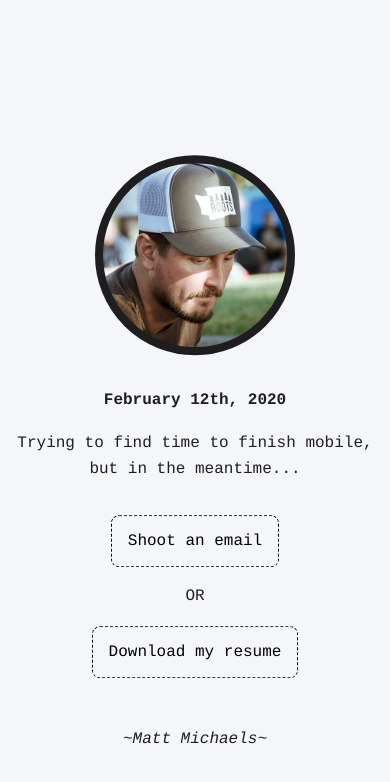
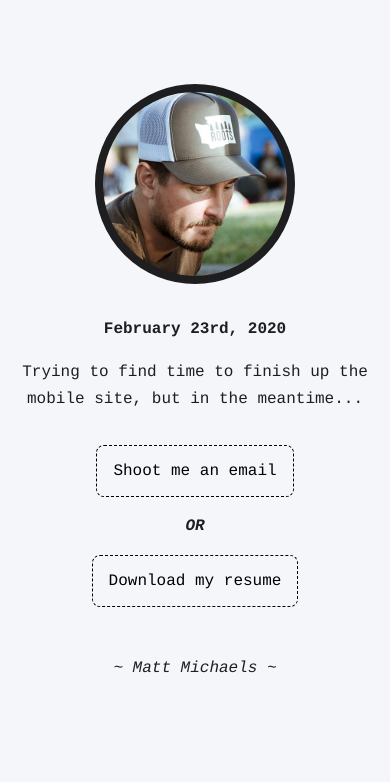
Before and after one commit to mm-info/mm-portfolio, a website with bundled scripts: page index.html in a window 390 px wide. Built offline with nearby package versions, Linux system fonts and the light colour scheme.

Commit message:
Updated mobile

```diff
--- a/index.html
+++ b/index.html
@@ -4,7 +4,7 @@
   <meta charset="utf-8">
   <meta http-equiv="X-UA-Compatible" content="IE=edge">
   <meta name="viewport" content="width=device-width, initial-scale=1">
-  <title>MM Info</title>
+  <title>Matt Michaels: Design Technologist</title>
   <link href="https://fonts.googleapis.com/css?family=Roboto:300,400,500,900" rel="stylesheet" type="text/css">
   <link rel="stylesheet" href="dist/css/main.css">
 </head>
@@ -837,12 +837,12 @@
 <div class="mobile-placeholder">
   <div class="container">
     <div class="note-pic"></div>
-    <p class="note-date">February 12th, 2020</p>
-    <p class="note-header">Trying to find time to finish mobile, but in the meantime...</p>
-    <a class="button" href="mailto:matt@mattmichaels.info">Shoot an email</a>
+    <p class="note-date">February 23rd, 2020</p>
+    <p class="note-header">Trying to find time to finish up the mobile site, but in the meantime...</p>
+    <a class="button" href="mailto:matt@mattmichaels.info">Shoot me an email</a>
     <p class="note-or">OR</p>
     <a class="button" href="Matt-Michaels_Resume_2020.pdf">Download my resume</a></h2>
-    <p class="name">~Matt Michaels~</p>
+    <p class="name">~ Matt Michaels ~</p>
   </div>
 </div>
 
--- a/src/scss/main.scss
+++ b/src/scss/main.scss
@@ -47,7 +47,7 @@ body {
     width: 100vw;
 
     .container {
-      @include vertical-align();
+      margin-top: 10vh;
       text-align: center;
 
       .note-pic {
@@ -78,6 +78,8 @@ body {
 
       .note-or {
         font-family: courier;
+        font-weight: bold;
+        font-style: italic;
         margin: 0rem;
       }
 
```
Also changed, not shown: dist/css/main.css, 1 other file.
